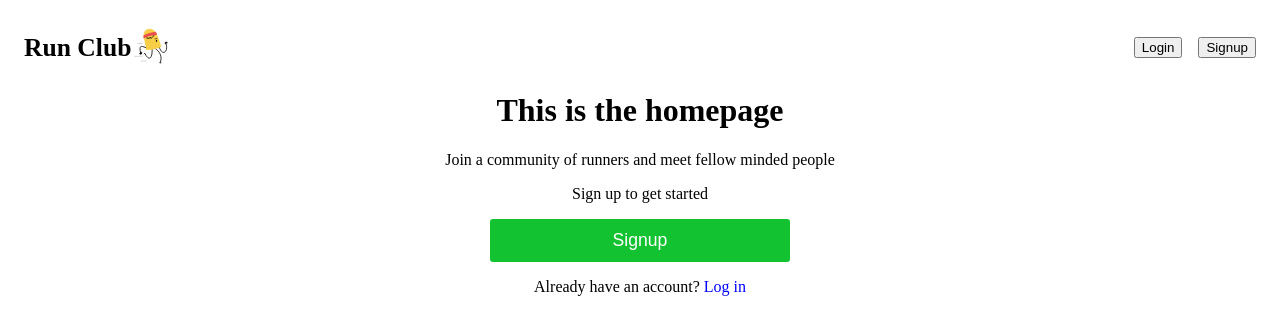
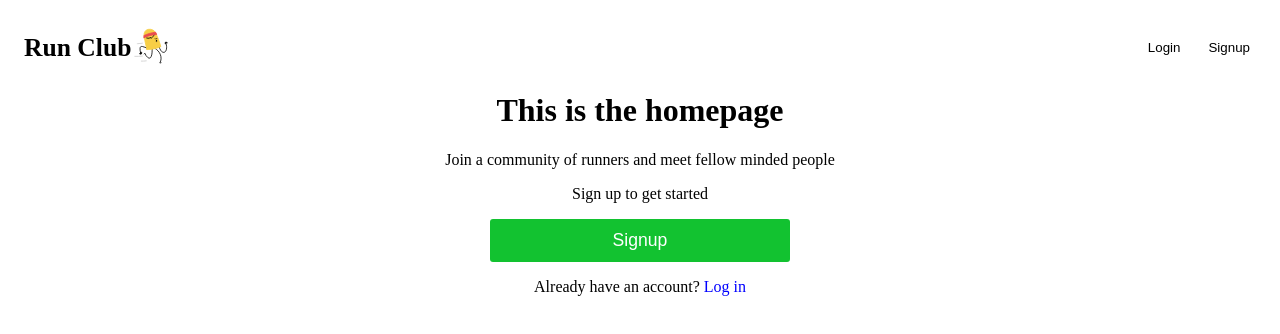
Before and after one commit to Ayoroq/runclub-frontend, a React (Vite) app: page / in a window 1280 px wide. Shown: the top 334 px of the page. Built offline with nearby package versions, Linux system fonts and the light colour scheme; no server answers.

Commit message:
Added a favicon and also mad adjustment to returned home file

```diff
--- a/index.html
+++ b/index.html
@@ -1,10 +1,11 @@
-<!doctype html>
+<!DOCTYPE html>
 <html lang="en">
   <head>
     <meta charset="UTF-8" />
-    <link rel="icon" type="image/svg+xml" href="/vite.svg" />
     <meta name="viewport" content="width=device-width, initial-scale=1.0" />
     <title>Runners</title>
+    <link rel="icon" href="/favicon.ico" sizes="any" />
+    <link rel="icon" href="/fav.svg" type="image/svg+xml" />
   </head>
   <body>
     <div id="root"></div>
--- a/src/components/Components.module.css
+++ b/src/components/Components.module.css
@@ -24,3 +24,9 @@
 .logoutButton, .username{
     cursor: pointer;
 }
+
+.loginButton,.signupButton{
+    cursor: pointer;
+    border: none;
+    background-color: transparent;
+}
--- a/src/components/Navbar.jsx
+++ b/src/components/Navbar.jsx
@@ -6,6 +6,10 @@
 export default function Navbar() {
   const { isLoggedIn, loading, logout, user } = useContext(AuthContext);
   const navigate = useNavigate();
+
+  if (loading) {
+    return null;
+  }
 
   return (
     <nav className={styles.navbar}>
--- a/src/pages/DashBoard.jsx
+++ b/src/pages/DashBoard.jsx
@@ -15,6 +15,8 @@
     }
   }, [isLoggedIn, loading, navigate]);
 
+  if(loading) return (null)
+
   return (
     <main className={styles.dashboard}>
       <h1>This is the dashboard</h1>
```
Also changed, not shown: public/fav.svg (added).
